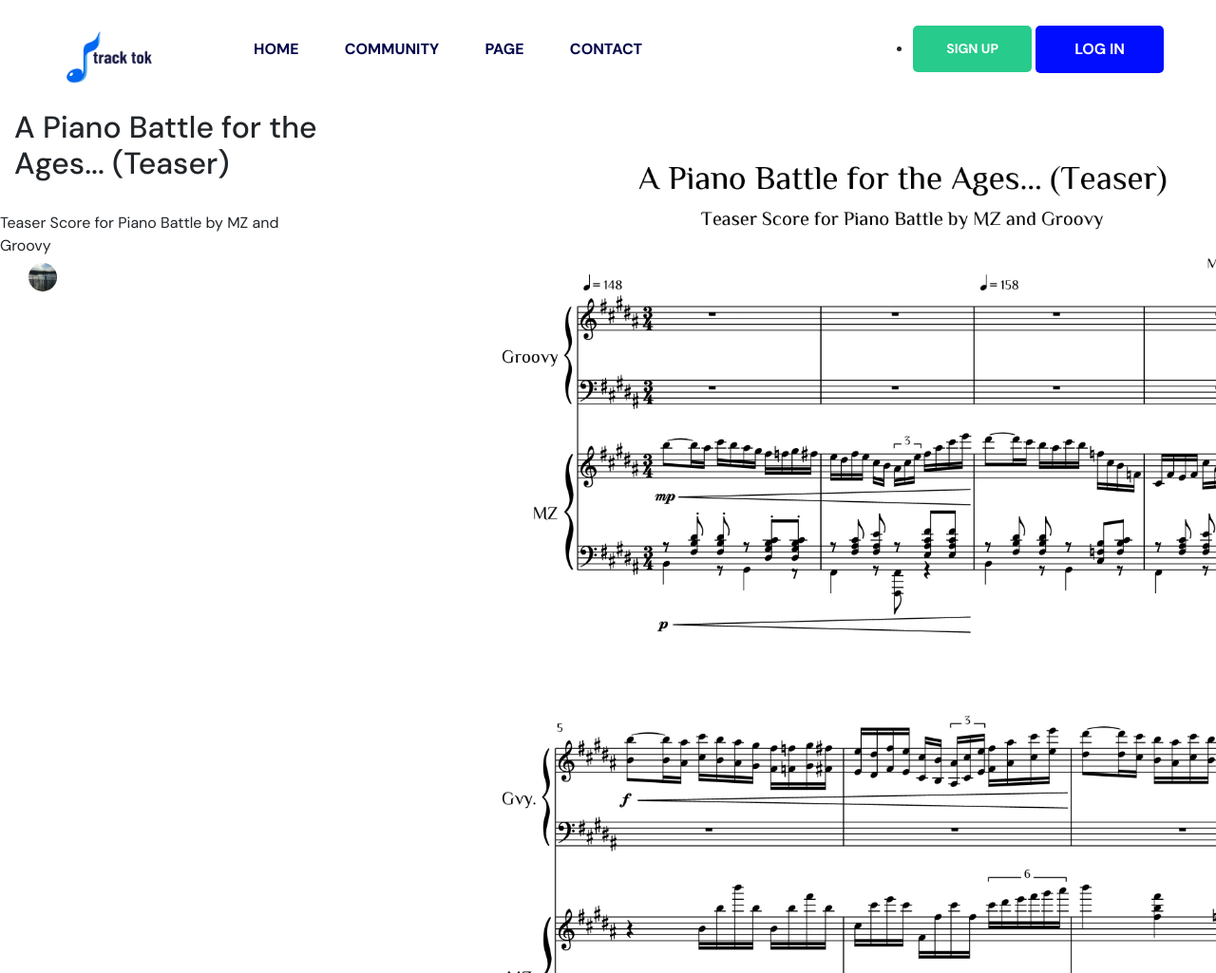
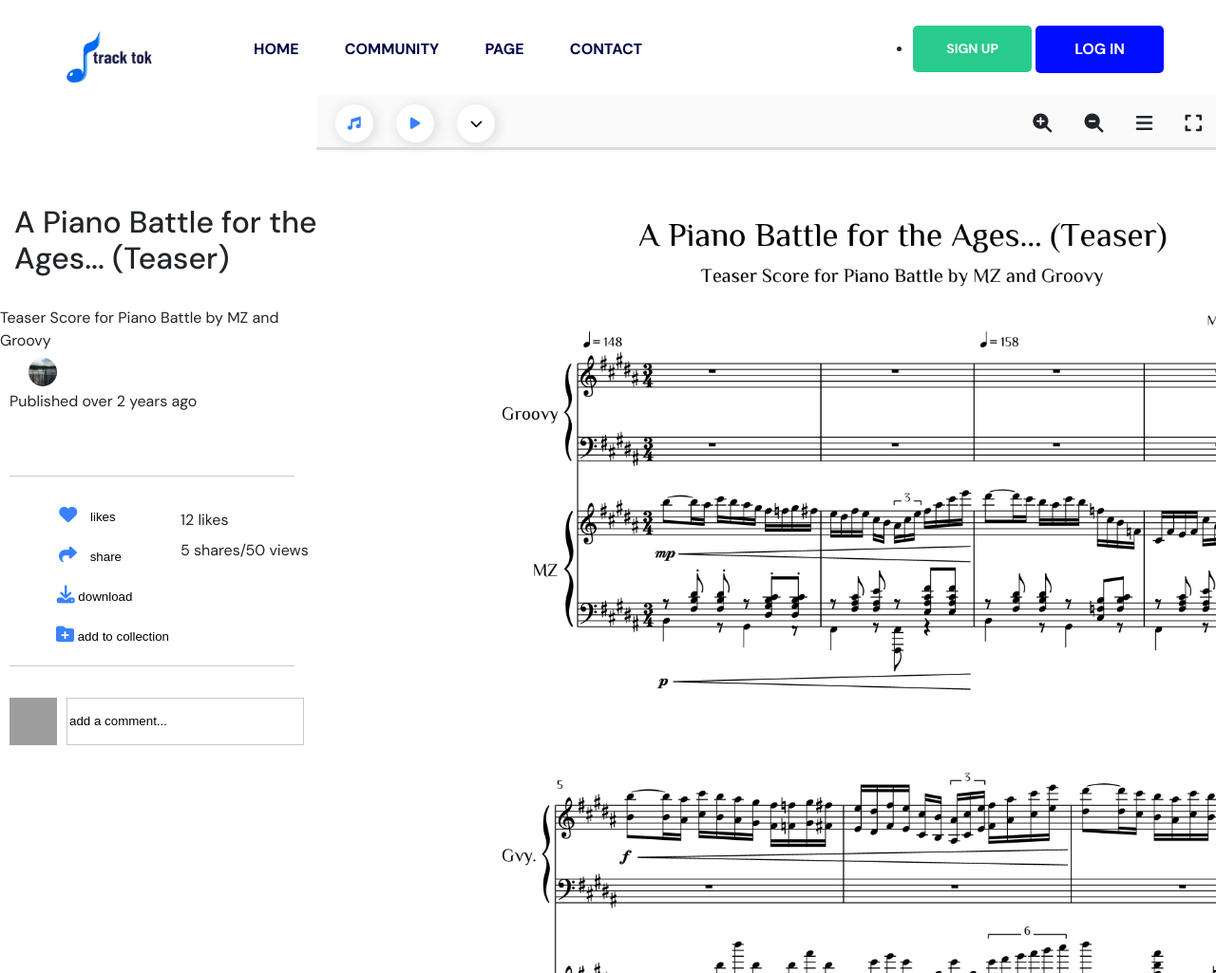
Before and after one commit to Agamista0/track-tok, a PHP site: page /single-page.html in a window 1280 px wide; the page is wider, and only the part inside the window is pictured. Shown: the top 1025 px of that part at 95% size. Run offline with PHP 8.4, Linux system fonts and the light colour scheme; some libraries are stand-ins or nearby versions; grey boxes are pictures that could not be loaded.

Commit message:
finished front-End

```diff
--- a/assets/css/style.css
+++ b/assets/css/style.css
@@ -1589,3 +1589,135 @@ a:hover {
 .comment-form .form-group {
     margin-bottom: 30px
 }
+.Published{
+    margin-left:10px;
+
+    margin-top:40px;
+
+}
+.line1{
+    width:300px;
+    border-bottom: 0.1rem solid rgb(201, 201, 201);
+    position: absolute;
+    margin-top:50px;
+    margin-left: 10px;
+
+}
+.line2{
+    width:300px;
+    border-bottom: 0.1rem solid rgb(201, 201, 201);
+    position: absolute;
+    margin-left: 10px;
+    margin-top:250px;
+}
+.icons{
+    margin-top:60px;
+    position: absolute;
+    display: flex;
+    flex-direction: column;
+
+    left:0px;
+}
+.btnslbl{
+    padding-left:15px;
+}
+.fa-download{
+    margin-left:15px;
+}
+.fa-share{
+    margin-left:6px;
+
+}
+.fa-folder-plus{
+    margin-left:53px;
+
+}
+#iconsid{
+    margin-top:20px;
+    color:rgb(57, 129, 255);
+    font-size:19px;
+}
+.commentsection{
+    position: relative;
+    display: flex;
+    align-items: center;
+    margin-top: 300px;
+    margin-left:10px;
+}
+.comment{
+    height:50px;
+    width:250px;
+    border: 0.1rem solid rgb(201, 201, 201);
+    margin-left:60px;
+
+
+}
+.profilepic{
+    position: absolute;
+    width: 50px;
+    height: 50px;
+}
+.bar{
+    position: relative;
+    height:60px;
+    width:74%;
+    background-color: rgb(250, 250, 250);
+    float: right;
+}
+.bar-line{
+    top:55px;
+    right:0;
+    position: absolute;
+    width:74%;
+    height:3px;
+    background-color: rgb(219, 219, 219);
+}
+.header{
+    height:100px;
+    width:100%;
+    position: relative;
+}
+.barbtn{
+    border-radius:50%;
+    border: 1px solid transparent;
+    width:40px;
+    height:40px;
+    margin-top:10px;
+    margin-left:20px;
+    background-color: white;
+    box-shadow: 2px 2px 13px 1px rgb(219, 219, 219);
+
+
+
+}
+
+.fa-play{    font-size: 14px;
+    color:rgb(57, 129, 255)
+}
+
+.fa-music{    font-size: 14px;
+    color:rgb(57, 129, 255)
+}
+.leftbtn
+{
+    border:0;
+    background-color: transparent;
+}
+.iconsright{
+    float:right;
+}
+
+#righticons{
+
+    font-size: 20px;
+    margin:15px;
+    margin-top:20px;
+}
+
+.btnlblright{
+    position: absolute;
+left:190px;
+margin-top:85px;
+display: flex;
+flex-direction: column;
+}
--- a/index.html
+++ b/index.html
@@ -4,7 +4,7 @@
 <head>
   <meta name="viewport" content="width=device-width, initial-scale=1, maximum-scale=1" />
   <meta charset="utf-8">
-  <title>Community</title>
+  <title>HOME</title>
   <link rel="shortcut icon" type="image/x-icon"
     href="assets/img/icon/Untitled_logo_6_free-file__3_-removebg-preview.png ">
   <link rel="stylesheet" href="assets/css/bootstrap.min.css">
--- a/single-page.html
+++ b/single-page.html
@@ -1,21 +1,21 @@
 <!DOCTYPE html>
 <html>
+
 <head>
   <meta name="viewport" content="width=device-width, initial-scale=1, maximum-scale=1" />
   <meta charset="utf-8">
-        <title>Community</title>
-        <link rel="shortcut icon" type="image/x-icon"
-          href="assets/img/icon/Untitled_logo_6_free-file__3_-removebg-preview.png ">
-        <link rel="stylesheet" href="assets/css/bootstrap.min.css">
+  <title>A Piano Battle for the Ages... (Teaser)</title>
   <link rel="stylesheet" href="https://cdnjs.cloudflare.com/ajax/libs/font-awesome/6.3.0/css/all.min.css">
+  <link rel="shortcut icon" type="image/x-icon" href="assets/img/icon/Untitled_logo_6_free-file__3_-removebg-preview.png ">
   <link href="https://fonts.googleapis.com/css2?family=Work+Sans:ital,wght@0,200;0,400;1,900&display=swap"
     rel="stylesheet">
-        <link rel="stylesheet" href="assets/css/slick.css">
+    <link rel="stylesheet" href="assets/css/bootstrap.min.css">
   <link rel="stylesheet" href="assets/css/style.css">
   <link href="https://fonts.googleapis.com/css?family=Fira+Sans&display=swap" rel="stylesheet" />
 </head>
+
 <body>
-    <header>
+  <div class="header">
     <div class="header-area header-transparent">
       <div class="main-header header-sticky">
         <div class="container">
@@ -53,15 +53,64 @@
         </div>
       </div>
     </div>
-      </header>
+  </div class="header">
   <div class="single-page-left">
+
     <h1>A Piano Battle for the Ages... (Teaser) </h1>
     <p>Teaser Score for Piano Battle by MZ and Groovy
-        <img id="user-img" src="user1.jpeg" alt="">
+      <img id="user-img" src="assets/img/user1.jpeg" alt="">
     </p>
+    <p class="Published">Published over 2 years ago</p>
+    <div class="line1"></div>
+    <div class="icons">
+      <button class="leftbtn"><i id="iconsid" class="fa-solid fa-heart"></i>
+        <lable class="btnlbl"> likes</lable>
+      </button>
+      <button class="leftbtn"><i id="iconsid" class="fas fa-share"></i>
+        <lable class="btnlbl"> share</lable>
+      </button>
+      <button class="leftbtn"><i id="iconsid" class="fa fa-download" aria-hidden="true"></i>
+        <lable class="btnlbl"> download</lable>
+      </button>
+      <button class="leftbtn"><i id="iconsid" class="fa-solid fa-folder-plus"></i>
+        <lable class="btnlbl"> add to collection</lable>
+      </button>
     </div>
 
+    <div class="btnlblright">
+      <label>12 likes</label>
+      <label>5 shares/50 views</label>
+
+
+    </div>
+
+    <div class="line2"></div>
+    <div class="commentsection">
+      <img class="profilepic" href="" src="1.png" alt="not">
+
+      <input value="add a comment..." class="comment" type="text"></div>
+
+
+  </div>
+  </div>
+
+
+
   <div class="single-page-right">
+    <div class="bar">
+      <button class="barbtn"><i id="" class="fa-solid fa-music"></i></button>
+      <button id="play-button" class="barbtn"><i id="" class="fa-solid fa-play"></i></button>
+      <button id=" " class="barbtn"><i class="fa-solid fa-chevron-down"></i></button>
+      <div class="iconsright">
+        <i id="righticons" class="fa-solid fa-magnifying-glass-plus"></i>
+        <i id="righticons" class="fa-solid fa-magnifying-glass-minus"></i>
+        <i id="righticons" class="fa fa-bars" aria-hidden="true"></i>
+        <i id="righticons" class="fa fa-expand" aria-hidden="true"></i>
+
+
+      </div>
+    </div>
+    <div class="bar-line"></div>
     <img src="scale/A Piano Battle for the Ages... (Teaser)-1.webp">
     <img src="scale/A Piano Battle for the Ages... (Teaser)-2.webp">
     <img src="scale/A Piano Battle for the Ages... (Teaser)-3.webp">
@@ -70,4 +119,20 @@
     <img src="scale/A Piano Battle for the Ages... (Teaser)-6.webp">
   </div>
 </body>
+
+<script>
+  const playButton = document.getElementById('play-button');
+  playButton.onclick = () => {
+    const audio = new Audio(
+
+      "assets/tracks-music/The Oceans Echo _ Piano solo Ft. JM.mp3"
+    );
+    audio.play();
+    playButton.onclick = () => {
+      audio.muted = !audio.muted;
+      audio.currentTime = 0;
+    }
+  };
+</script>
+
 </html>
```
Also changed, not shown: contact.html (+6 -8 lines). Lines whose indentation alone changed are shown as unchanged.
